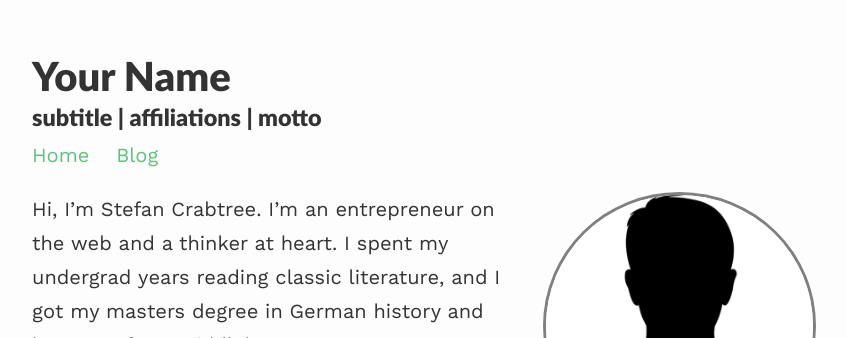
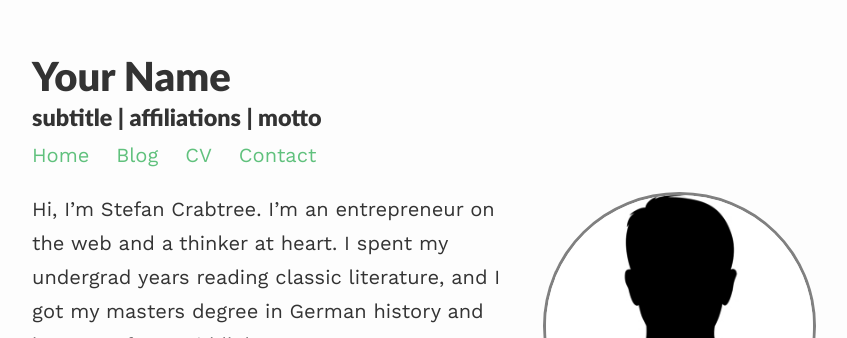
Before and after one commit to hausbauconstruction/portfolio-example-1, a Jekyll site: the page built from index.md, in a window 1280 px wide. Shown: the top 338 px of the page, without its empty margins (208-1055 px from the left). Built offline with Jekyll 4.4.1, drawn with Linux system fonts in a browser that asks for light colours; nearby versions of some CDN libraries.

Commit message:
navigation & css link updates

```diff
--- a/_config.yml
+++ b/_config.yml
@@ -3,7 +3,7 @@
 title: Your Name
 description: subtitle | affiliations | motto
 
-baseurl: /gradfolio #name of GitHub repository
+baseurl: /portfolio-example-1 #name of GitHub repository
 url: "" #custom url to be used instead of GitHub repository
 email: #
 
--- a/_includes/navigation.html
+++ b/_includes/navigation.html
@@ -1,6 +1,6 @@
 <div class="links scroll">
         <a href="{{site.baseurl}}/">Home</a>
-        <!-- <a href="{{site.baseurl}}/projects/">Projects</a> -->
         <a href="{{site.baseurl}}/blog/">Blog</a>
-        <!-- <a href="{{site.baseurl}}/archive/">Archive</a> -->
+        <a href="{{site.baseurl}}/projects/">CV</a>
+        <a href="{{site.baseurl}}/archive/">Contact</a>
 </div>
```
